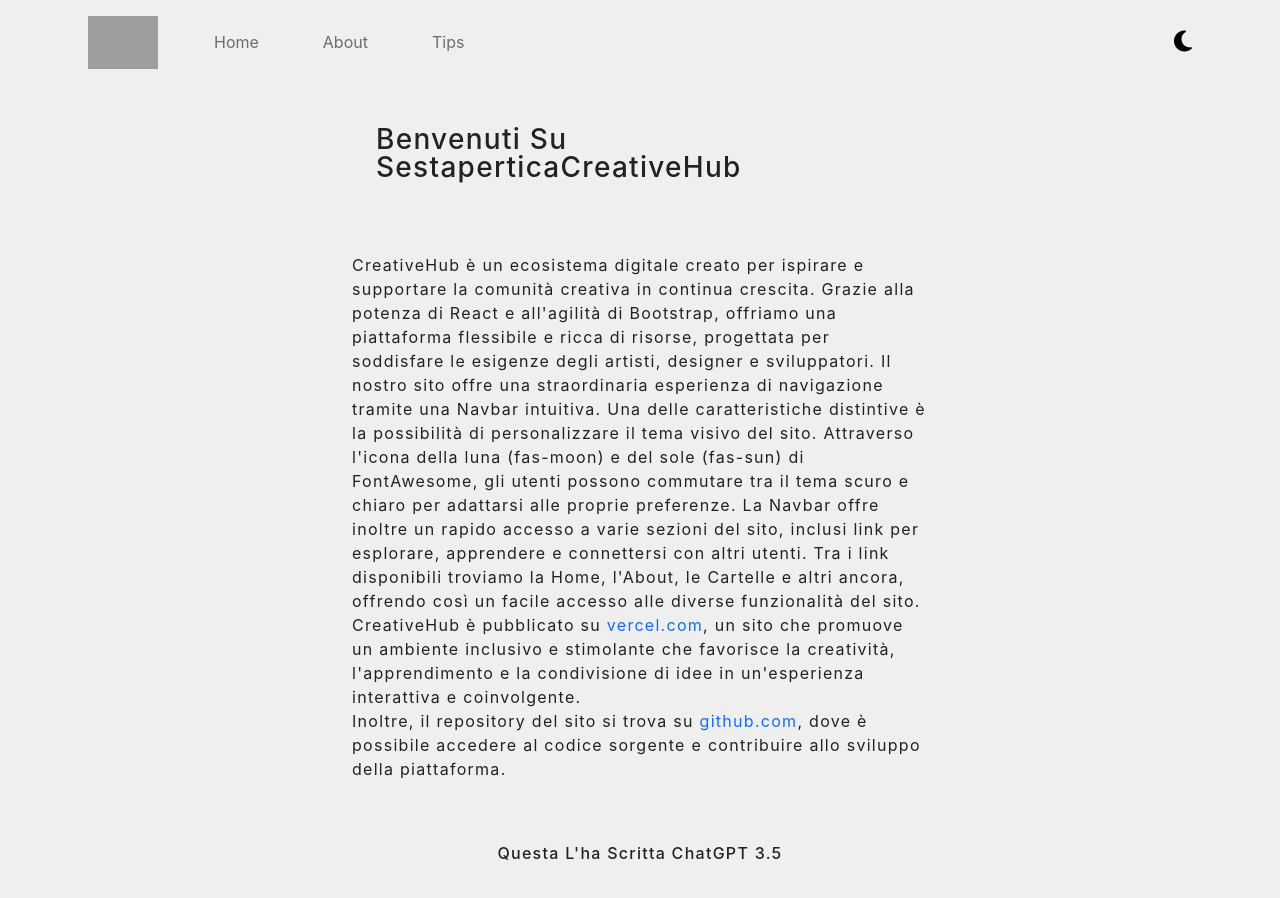
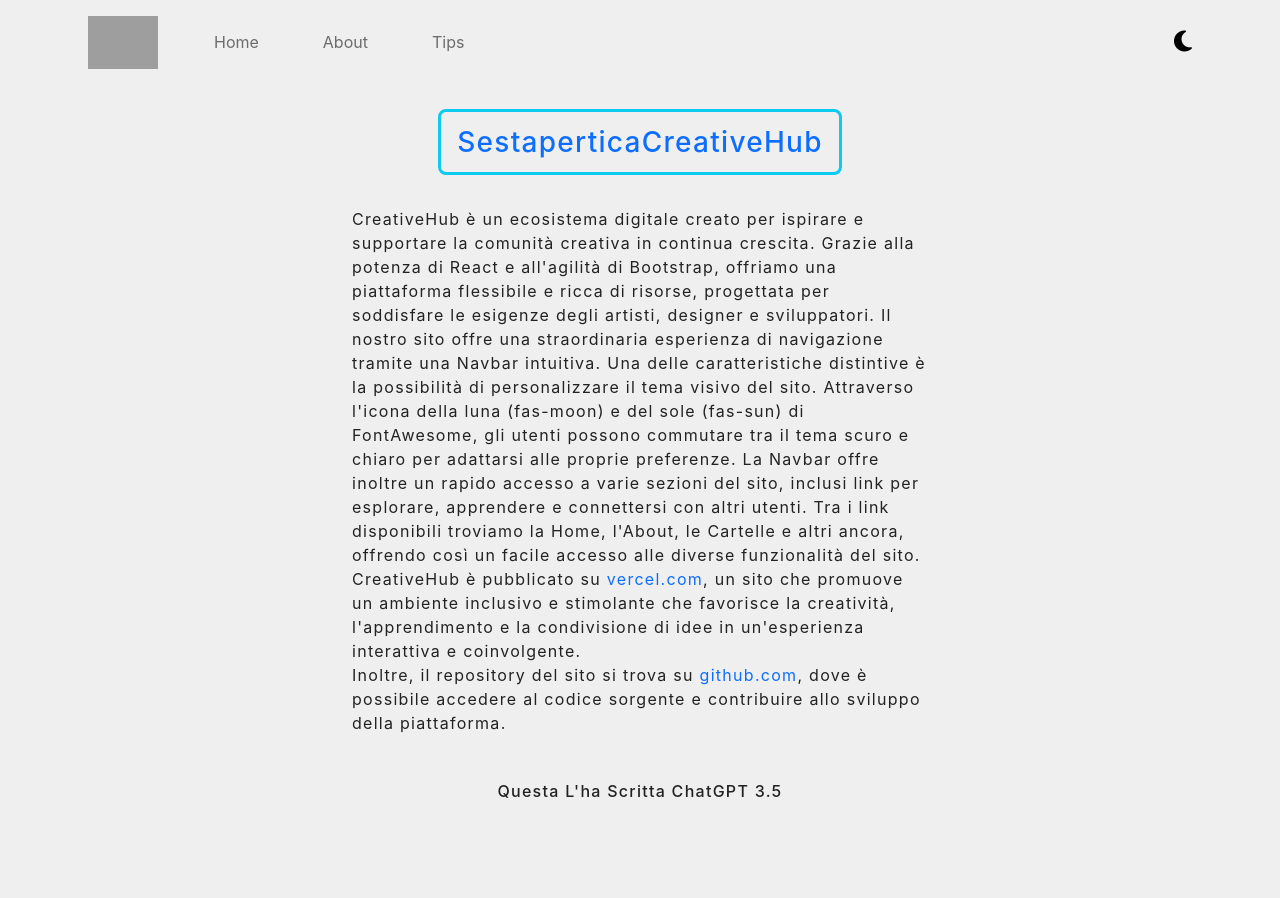
Before and after one commit to zep2zep/my-dark-mode, a React (Create React App) app: page /pages/about in a window 1280 px wide. Shown: the top 898 px of the page. After the commit the page ends 847 px from the top, so only its background shows below. Built offline with nearby package versions, Linux system fonts and the light colour scheme; grey boxes are pictures that could not be loaded.

Commit message:
#3 Titolo about.js

```diff
--- a/src/index.css
+++ b/src/index.css
@@ -180,7 +180,7 @@ p {
 .container {
   width: 100%;
   margin: auto;
-  gap: 3rem;
+  gap: 2rem;
   display: grid;
   display: -moz-grid;
   display: -ms-grid;
--- a/src/pages/About.js
+++ b/src/pages/About.js
@@ -2,10 +2,22 @@ import React from 'react'
 
 const About = () => {
     return (
+        <>
+
             <div className='container'>
-            <h3 class="m-4" classNAme="text-success">
-                Benvenuti su sestaperticaCreativeHub
+
+                <div className="bg-body-secondary
+                    text-primary
+                    border-info
+                    border
+                    rounded-3
+                    border-3
+                    mt-2">
+                    <h3 className='m-3'>
+                        SestaperticaCreativeHub
                     </h3>
+                </div>
+
                 <p>
                     CreativeHub è un ecosistema digitale creato per ispirare e supportare la comunità creativa in continua crescita. Grazie alla potenza di React e all'agilità di Bootstrap, offriamo una piattaforma flessibile e ricca di risorse, progettata per soddisfare le esigenze degli artisti, designer e sviluppatori.
 
@@ -23,7 +35,8 @@ const About = () => {
                         Questa l'ha scritta ChatGPT 3.5
                     </h4>
                 </div>
-        </div>
+            </div >
+        </>
     )
 }
 
```
Lines whose indentation alone changed are shown as unchanged.
